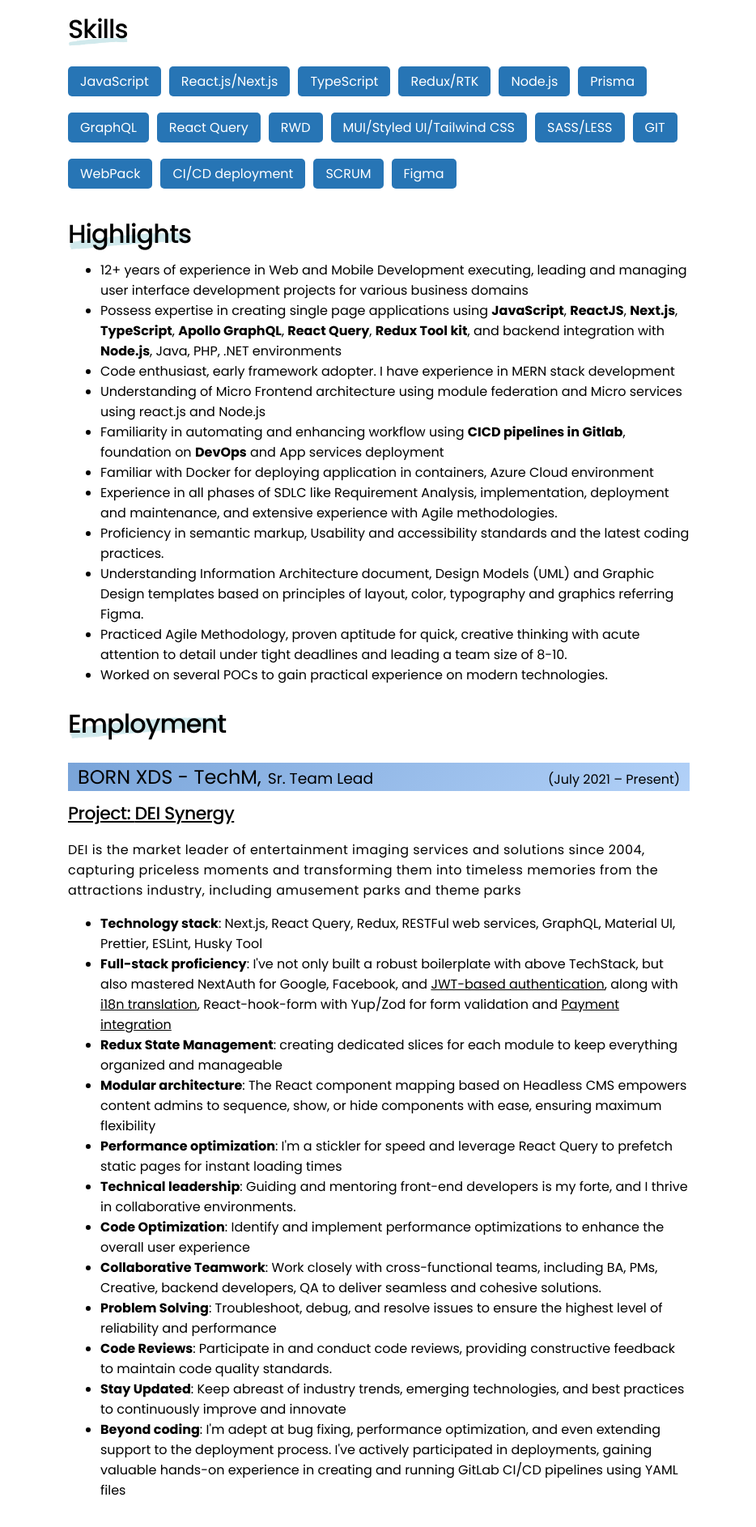
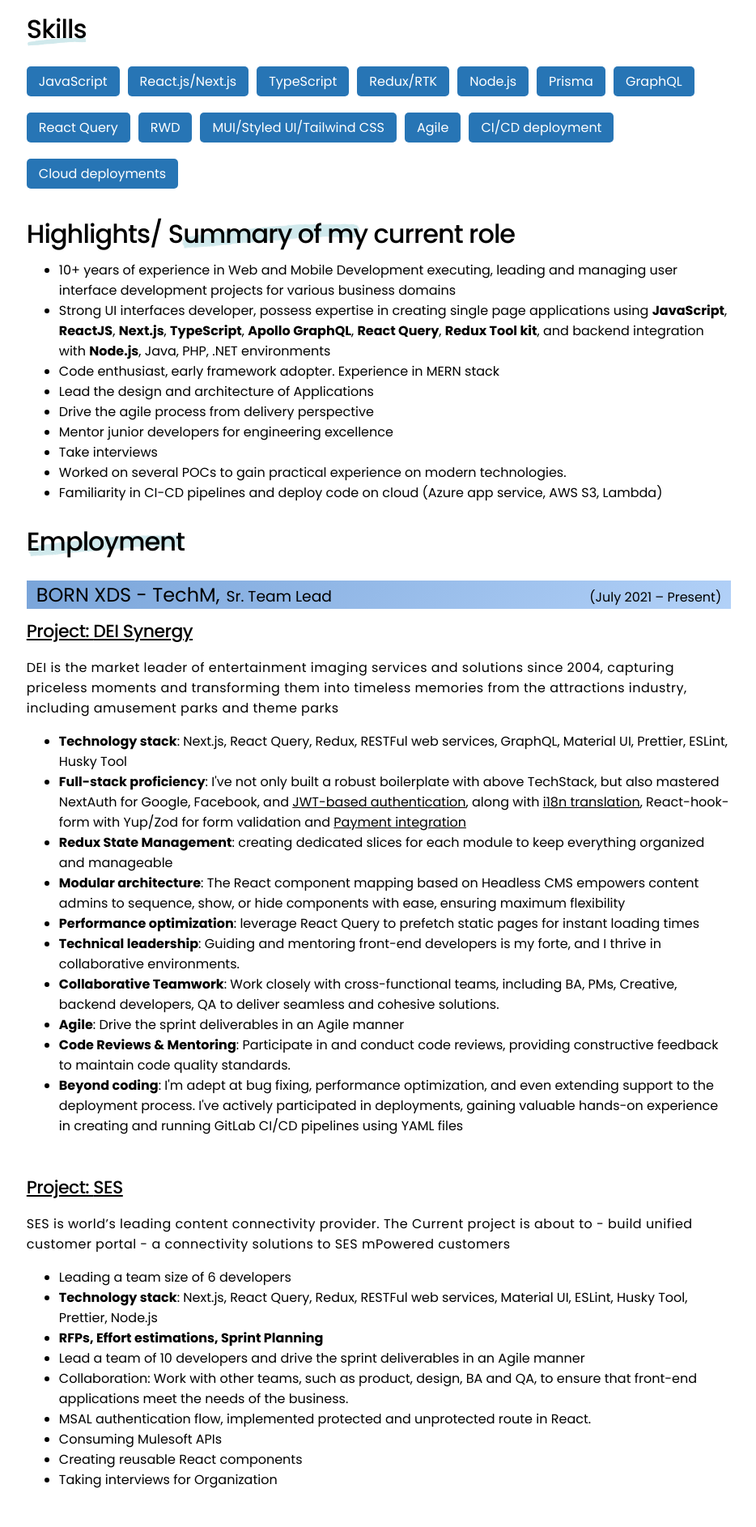
Before and after one commit to kapilrc/kapilrc.github.io, a Next.js app: page / in a window 1280 px wide. Shown: the part 520-2406 px from the top of the page at 81% size, without its empty margins (172-1106 px from the left). Built offline with nearby package versions, Linux system fonts and the light colour scheme.

Commit message:
updated highlights and resume

```diff
--- a/constants/highlights.js
+++ b/constants/highlights.js
@@ -1,15 +1,13 @@
 export const HIGHLIGHTS = [
-  "12+ years of experience in Web and Mobile Development executing, leading and managing user interface development projects for various business domains",
-  "Possess expertise in creating single page applications using <b>JavaScript</b>, <b>ReactJS</b>, <b>Next.js</b>, <b>TypeScript</b>, <b>Apollo GraphQL</b>, <b>React Query</b>, <b>Redux Tool kit</b>, and backend integration with <b>Node.js</b>, Java, PHP, .NET environments",
-  "Code enthusiast, early framework adopter. I have experience in MERN stack development",
-  "Understanding of Micro Frontend architecture using module federation and Micro services using react.js and Node.js",
-  "Familiarity in automating and enhancing workflow using <b>CICD pipelines in Gitlab</b>, foundation on <b>DevOps</b> and App services deployment",
-  "Familiar with Docker for deploying application in containers, Azure Cloud environment",
-  "Experience in all phases of SDLC like Requirement Analysis, implementation, deployment and maintenance, and extensive experience with Agile methodologies.",
-  "Proficiency in semantic markup, Usability and accessibility standards and the latest coding practices.",
-  "Understanding Information Architecture document, Design Models (UML) and Graphic Design templates based on principles of layout, color, typography and graphics referring Figma.",
-  "Practiced Agile Methodology, proven aptitude for quick, creative thinking with acute attention to detail under tight deadlines and leading a team size of 8-10.",
-  "Worked on several POCs to gain practical experience on modern technologies."
+  "10+ years of experience in Web and Mobile Development executing, leading and managing user interface development projects for various business domains",
+  "Strong UI interfaces developer, possess expertise in creating single page applications using <b>JavaScript</b>, <b>ReactJS</b>, <b>Next.js</b>, <b>TypeScript</b>, <b>Apollo GraphQL</b>, <b>React Query</b>, <b>Redux Tool kit</b>, and backend integration with <b>Node.js</b>, Java, PHP, .NET environments",
+  "Code enthusiast, early framework adopter. Experience in MERN stack",
+  "Lead the design and architecture of Applications",
+  "Drive the agile process from delivery perspective",
+  "Mentor junior developers for engineering excellence",
+  "Take interviews",
+  "Worked on several POCs to gain practical experience on modern technologies.",
+  "Familiarity in CI-CD pipelines and deploy code on cloud (Azure app service, AWS S3, Lambda)"
 ];
 
 
--- a/constants/skills.js
+++ b/constants/skills.js
@@ -9,10 +9,7 @@
   "React Query",
   "RWD",
   "MUI/Styled UI/Tailwind CSS",
-  "SASS/LESS",
-  "GIT",
-  "WebPack",
+  "Agile",
   "CI/CD deployment",
-  "SCRUM",
-  "Figma"
+  "Cloud deployments"
 ];
--- a/constants/work.js
+++ b/constants/work.js
@@ -7,7 +7,7 @@
       title: "DEI Synergy",
       description:
         "DEI is the market leader of entertainment imaging services and solutions since 2004, capturing priceless moments and transforming them into timeless memories from the attractions industry, including amusement parks and theme parks",
-      link: "https://dei-reactjs-develop.azurewebsites.net/",
+      link: "",
       extra: "",
       duration: "Jan 2022 – Present",
       responsibilites: [
@@ -15,15 +15,12 @@
         "<b>Full-stack proficiency</b>: I've not only built a robust boilerplate with above TechStack, but also mastered NextAuth for Google, Facebook, and <u>JWT-based authentication</u>, along with <u>i18n translation</u>, React-hook-form with Yup/Zod for form validation and <u>Payment integration</u>",
         "<b>Redux State Management</b>:  creating dedicated slices for each module to keep everything organized and manageable",
         "<b>Modular architecture</b>: The React component mapping based on Headless CMS empowers content admins to sequence, show, or hide components with ease, ensuring maximum flexibility",
-        "<b>Performance optimization</b>: I'm a stickler for speed and leverage React Query to prefetch static pages for instant loading times",
+        "<b>Performance optimization</b>: leverage React Query to prefetch static pages for instant loading times",
         "<b>Technical leadership</b>: Guiding and mentoring front-end developers is my forte, and I thrive in collaborative environments.",
-        "<b>Code Optimization</b>: Identify and implement performance optimizations to enhance the overall user experience",
         "<b>Collaborative Teamwork</b>: Work closely with cross-functional teams, including BA, PMs, Creative, backend developers, QA to deliver seamless and cohesive solutions.",
-        "<b>Problem Solving</b>: Troubleshoot, debug, and resolve issues to ensure the highest level of reliability and performance",
-        "<b>Code Reviews</b>: Participate in and conduct code reviews, providing constructive feedback to maintain code quality standards.",
-        "<b>Stay Updated</b>: Keep abreast of industry trends, emerging technologies, and best practices to continuously improve and innovate",
+        "<b>Agile</b>: Drive the sprint deliverables in an Agile manner",
+        "<b>Code Reviews & Mentoring</b>: Participate in and conduct code reviews, providing constructive feedback to maintain code quality standards.",
         "<b>Beyond coding</b>: I'm adept at bug fixing, performance optimization, and even extending support to the deployment process. I've actively participated in deployments, gaining valuable hands-on experience in creating and running GitLab CI/CD pipelines using YAML files"
-
       ],
     },
     {
@@ -34,16 +31,15 @@
       extra: "",
       duration: "July 21  - Dec 22",
       responsibilites: [
+        "Leading a team size of 6 developers",
         "<b>Technology stack</b>: Next.js, React Query, Redux, RESTFul web services, Material UI, ESLint, Husky Tool, Prettier, Node.js",
         "<b>RFPs, Effort estimations, Sprint Planning</b>",
-        "<b>Technical leadership</b>: Lead and mentor a team of front-end developers, providing guidance and direction on technical matters.",
-        "<b>Coding & Code review</b>: Write high-quality code that is well-tested and maintainable.",
-        "Bug fixing, Performance optimization, Documentation",
+        "Lead a team of 10 developers and drive the sprint deliverables in an Agile manner",
         "Collaboration: Work with other teams, such as product, design, BA and QA, to ensure that front-end applications meet the needs of the business.",
         "MSAL authentication flow, implemented protected and unprotected route in React.",
         "Consuming Mulesoft APIs",
         "Creating reusable React components",
-        "Leading a team size of 6 developers"
+        "Taking interviews for Organization"
       ]
     }]
   },
--- a/pages/index.js
+++ b/pages/index.js
@@ -42,9 +42,9 @@
             width={180}
             height={180}
           />
-          <Subtitle>Hey, I'm Kapil</Subtitle>
+          <Subtitle>Hey<span>&#128075;</span>, I'm Kapil</Subtitle>
           <Title>
-            I develop interactive <br /><span className="accent-line">web-apps</span> at {" "}
+            I build interactive <br /><span className="accent-line">web-apps</span> at {" "}
             <FloatContainer>
               <a href="https://www.borngroup.com/" target="_blank">
                 <img src="/born-logo.svg" width={111} height={45} />
@@ -53,7 +53,7 @@
           </Title>
           <Paragraph>
             I'm a <strong>JavaScript Enthusiast</strong>,{" "}
-            <strong>Full Stack Web Developer developer</strong> <strong>& a hungry learner</strong>.
+            <strong>Full Stack Web Developer</strong> <strong>& a hungry learner</strong>.
           </Paragraph>
         </Header>
         <section id="skills">
@@ -68,7 +68,7 @@
         </section>
         <section id="highlights">
           <SectionTitle align="left">
-            <span className="accent-line">Highlights</span>
+            <span className="accent-line">Highlights/ Summary of my current role</span>
           </SectionTitle>
           <Highlights>
             {
--- a/styles/index.js
+++ b/styles/index.js
@@ -2,7 +2,7 @@
 
 export const Container = styled.div`
   box-sizing: border-box;
-  padding: 32px 20%;
+  padding: 32px 16%;
   a {
     color: ${({ theme }) => theme.colors.blue};
   }
@@ -15,8 +15,8 @@
   #github-social-container {
     margin: 8px 0;
   }
-  @media (max-width: 480px) {
-    padding: 64px 16px;
+  @media (max-width: 720px) {
+    padding: 16px;
   }
   .sub-title {
     font-size: 32px;
```
Also changed, not shown: 1 other file (tests, documents, lock files or other folders).
